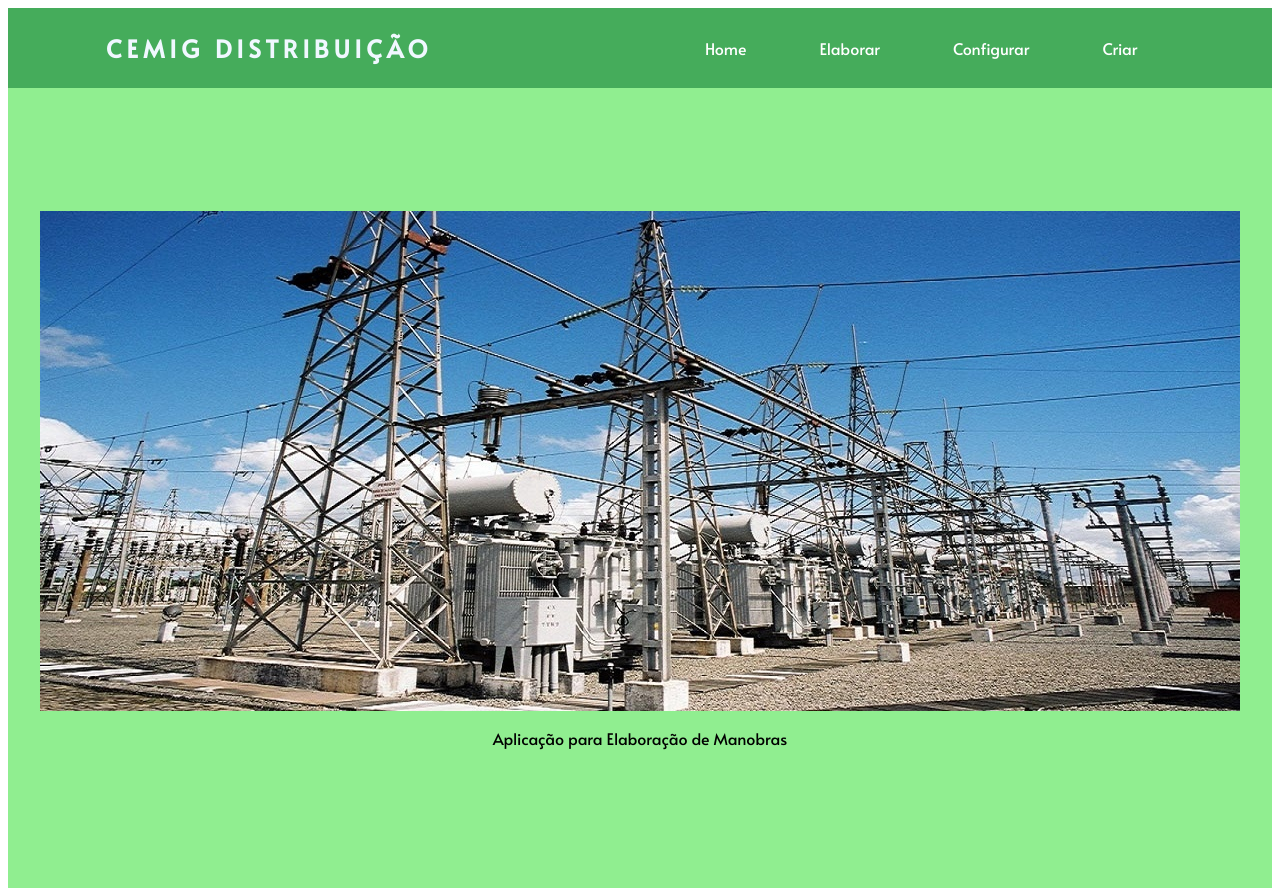
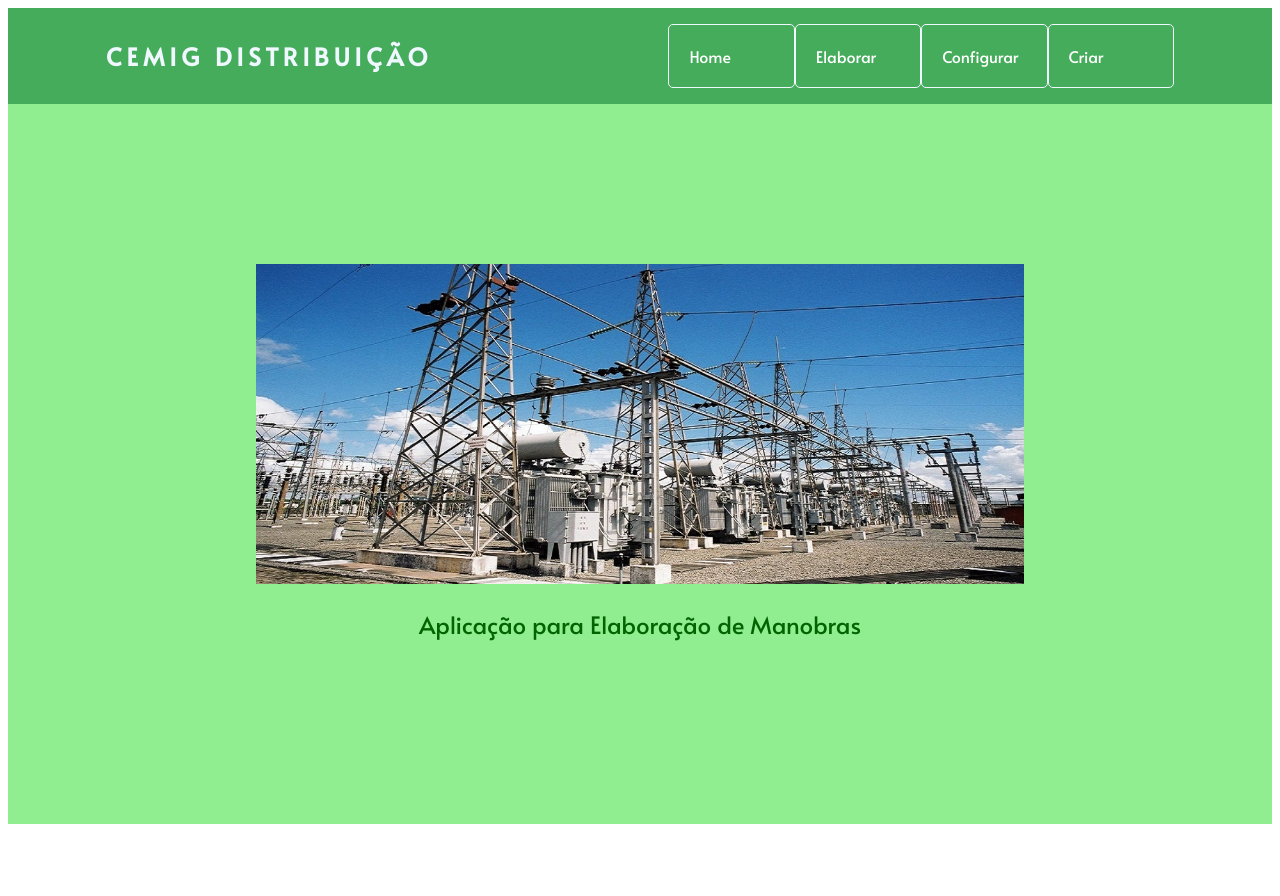
Before and after one commit to MachineKiller-ops/app-manobras, a React (Create React App) app: page / in a window 1280 px wide. After the commit the page ends 832 px from the top, so only its background shows below. Built offline with nearby package versions, Linux system fonts and the light colour scheme; a web font is replaced by a local one.

Commit message:
Estilo dos botões e fonte

```diff
--- a/src/Pages/Main.jsx
+++ b/src/Pages/Main.jsx
@@ -37,17 +37,32 @@ const Main = () => {
     return (
         <div
             style={{
-                height: '100vh',
-                width: '100%',
+                height: '90vh',
+                width: 'auto',
                 background: 'lightgreen',
                 justifyContent: 'center',
                 alignItems: 'center',
                 display: 'flex',
-                flexDirection: 'column'
+                flexDirection: 'column',
+                color: '#006400',
+                fontSize: '1.5rem'
 
             }}
         >
-            <img src={se_imagem} alt="Subestação" />
+            <img
+                style={{
+                    height: '40vh',
+                    /*width: '100%', */
+                    background: 'lightgreen',
+                    justifyContent: 'center',
+                    alignItems: 'center',
+                    display: 'flex',
+                    flexDirection: 'column',
+                    color: '#006400'
+
+                }}
+
+                src={se_imagem} alt="Subestação" />
 
             <p>Aplicação para Elaboração de Manobras</p>
             {/* <div style={{
--- a/src/index.css
+++ b/src/index.css
@@ -6,6 +6,7 @@ h3 {
   justify-content: center;
   text-align: center;
   color: white;
+  font-weight: lighter;
 }
 
 .image-container {
--- a/src/nav.css
+++ b/src/nav.css
@@ -34,4 +34,8 @@ h1 {
 .nav-links a {
   color: white;
   text-decoration: none;
+  border: 1px solid aliceblue;
+  padding: 20px;
+  border-radius: 5px;
+  width: 100px;
 }
```
